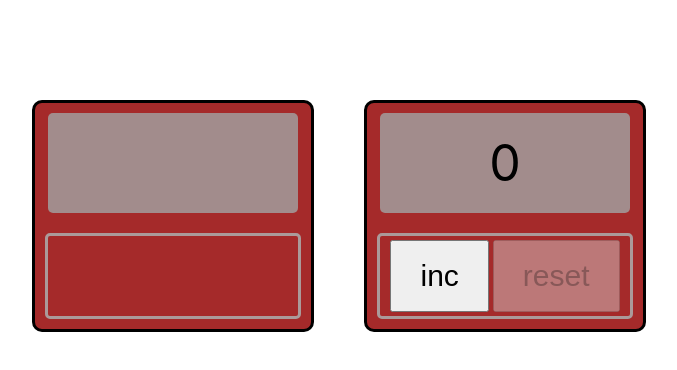
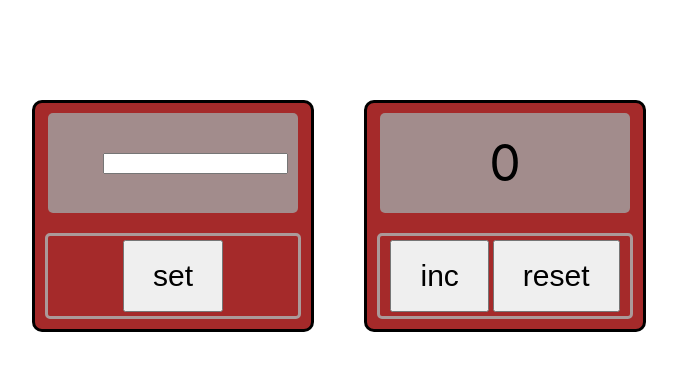
Before and after one commit to marmon179/Counter, a React (Create React App) app: page / in a window 1280 px wide. Shown: the top 370 px of the page, without its empty margins (301-978 px from the left). Built offline with nearby package versions, Linux system fonts and the light colour scheme.

Commit message:
Scour ver.2.02

```diff
--- a/package.json
+++ b/package.json
@@ -3,6 +3,8 @@
   "version": "0.1.0",
   "private": true,
   "dependencies": {
+    "@material-ui/core": "^4.11.3",
+    "@material-ui/icons": "^4.11.2",
     "@testing-library/jest-dom": "^5.11.4",
     "@testing-library/react": "^11.1.0",
     "@testing-library/user-event": "^12.1.10",
--- a/src/App.css
+++ b/src/App.css
@@ -7,7 +7,7 @@
 .containerFullLeftCounter {
     padding-right: 50px;
 }
-.containerRightCounter {
+.containerCounter {
     display: flex;
     flex-direction: column;
     justify-content: center;
@@ -19,20 +19,7 @@
     background: brown;
 }
 
-.containerLeftCounter {
-    display: flex;
-    flex-direction: column;
-    justify-content: center;
-    align-items: center;
-    width: auto;
-    border: solid;
-    border-radius: 10px;
-    margin-top: 100px;
-    background: brown;
-}
-
-
-.scoreboardRight {
+.scoreboard {
     display: flex;
     justify-content: center;
     align-items: center;
@@ -44,11 +31,11 @@
     font-size: 50px;
 
 }
-
 .scoreboardLeft {
     display: flex;
-    justify-content: center;
-    align-items: center;
+    flex-direction:column;
+    justify-content:center ;
+    align-items: flex-end;
     width: 250px;
     height: 100px;
     margin: 10px;
@@ -57,7 +44,7 @@
     font-size: 50px;
 }
 
-.containerButtonRight {
+.containerButton {
     display: flex;
     justify-content: center;
     margin: 10px;
@@ -69,16 +56,6 @@
 
 }
 
-.containerButtonLeft {
-    display: flex;
-    justify-content: center;
-    margin: 10px;
-    width: 250px;
-    height: 80px;
-    border: solid #ab9a9a;
-    border-radius: 5px;
-}
-
 .button {
     display: flex;
     justify-content: center;
--- a/src/App.tsx
+++ b/src/App.tsx
@@ -1,10 +1,21 @@
-import React, {useState} from 'react';
+import React, {ChangeEvent, useState} from 'react';
 import './App.css';
-import Scoreboard from './Scoreboard';
-import {Button} from './Button';
+import Scoreboard from './Components/Scoreboard/Scoreboard';
+import {Button} from './Components/Button/Button';
+import {Input} from './Components/Input/Input';
+import s from './Components/Input/Input.module.css';
 
 function App() {
+
     const [count, setCount] = useState(0)
+    const [start, setStart] = useState('')
+
+    const onChange = (e: ChangeEvent<HTMLInputElement>) =>setStart(e.currentTarget.value)
+
+
+    function addStart() {
+
+    }
 
     function addNumber() {
         if (count < 5) {
@@ -20,30 +31,36 @@ function App() {
         <div className="App">
 
             <div className='containerFullLeftCounter'>
-                <div className='containerLeftCounter'>
+                <div className='containerCounter'>
 
                     <div className='scoreboardLeft'>
+
+                        <input type='number' className={s.input} value={start} onChange={onChange}/>
+                        {/*<Input />*/}
+                        {/*<Input />*/}
                     </div>
 
-                    <div className='containerButtonLeft'>
-
+                    <div className='containerButton'>
+                        <Button onClick={addNumber} title='set' disabled={count === 5}/>
                     </div>
 
                 </div>
             </div>
 
 
-            <div className='containerRightCounter'>
+            <div className='containerCounter'>
 
-                <div className='scoreboardRight'>
+                <div className='scoreboard'>
                     <Scoreboard count={count}/>
                 </div>
 
-                <div className='containerButtonRight'>
+                <div className='containerButton'>
 
-                    <Button addNumber={addNumber}
-                            reset={reset}
-                            count={count}/>
+                     <span className='button'>
+            <Button onClick={addNumber} title='inc' disabled={count === 5}/>
+            <Button onClick={reset} title='reset'/>
+                    </span>
+
                 </div>
 
             </div>
--- a/src/Button.module.css
+++ /dev/null
@@ -1,9 +0,0 @@
-.error {
- color: red;
-}
-
-.buttonOne {
- margin: 4px 2px;
- padding: 12px 28px;
- font-size: 30px;
-}
--- a/src/Button.tsx
+++ /dev/null
@@ -1,28 +0,0 @@
-import React from 'react';
-import s from './Button.module.css'
-
-type ValueType = {
-    addNumber: () => void
-    reset: () => void
-    count: number
-}
-
-export function Button(props: ValueType) {
-
-    const addNumber = () => props.addNumber()
-    const reset = () => props.reset()
-
-    return (
-        <span className='button'>
-                        <button className={s.buttonOne}
-                                disabled={props.count === 5}
-                                onClick={addNumber}> inc
-                        </button>
-                        <button className={s.buttonOne}
-                                disabled={props.count === 0}
-                                onClick={reset}> reset
-                        </button>
-                    </span>
-    )
-
-}
--- /dev/null
+++ b/src/Components/Button/Button.module.css
@@ -0,0 +1,6 @@
+
+.button {
+    margin: 4px 2px;
+    padding: 12px 28px;
+    font-size: 30px;
+}
--- /dev/null
+++ b/src/Components/Button/Button.tsx
@@ -0,0 +1,17 @@
+import React from 'react';
+import s from './Button.module.css';
+
+type ButtonPropsType = {
+    title: string
+    disabled?: boolean
+    onClick: () => void
+}
+
+export function Button(props: ButtonPropsType) {
+    return (
+        <button className={s.button}
+                onClick={props.onClick}
+                disabled={props.disabled}
+        >{props.title}</button>
+    )
+}
--- /dev/null
+++ b/src/Components/Input/Input.module.css
@@ -0,0 +1,5 @@
+
+.input {
+
+    margin: 10px;
+}
--- /dev/null
+++ b/src/Components/Input/Input.tsx
@@ -0,0 +1,18 @@
+import React, {ChangeEvent, useState} from 'react';
+import s from './Input.module.css'
+
+
+type InputPropsType = {
+
+}
+
+
+
+export function Input(props: InputPropsType) {
+    const [start, setStart] = useState('')
+    // const [max, setMax] = useState(0)
+    const onChange = (e: ChangeEvent<HTMLInputElement>) =>setStart(e.currentTarget.value)
+    return (
+        <input type='number' className={s.input} value={start} onChange={onChange}/>
+    )
+}
--- /dev/null
+++ b/src/Components/Scoreboard/Scoreboard.module.css
@@ -0,0 +1,3 @@
+.error {
+    color: red;
+}
--- a/src/Scoreboard.tsx
+++ b/src/Components/Scoreboard/Scoreboard.tsx
@@ -1,5 +1,5 @@
 import React from 'react';
-import s from './Button.module.css'
+import s from './Scoreboard.module.css'
 
 
 type ScoreboardType = {
```
Also changed, not shown: 1 other file (tests, documents, lock files or other folders).
